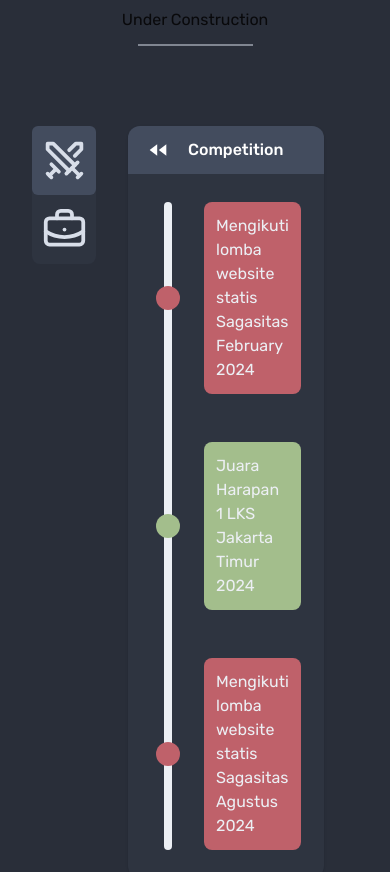
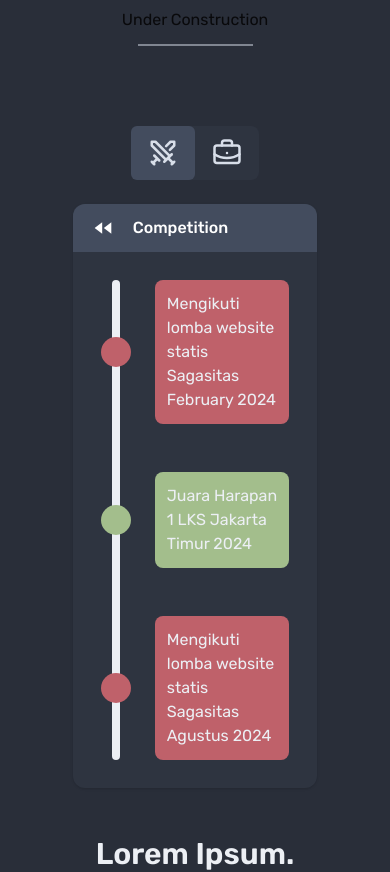
Before and after one commit to FagamBy/Portofolio, a Next.js app: page / in a window 390 px wide. Shown: the part 2080-2952 px from the top of the page. Built offline with nearby package versions, Linux system fonts and the light colour scheme.

Commit message:
fix: size content in experience section

```diff
--- a/components/sect/Experience.jsx
+++ b/components/sect/Experience.jsx
@@ -24,26 +24,26 @@ const Experience = () => {
             <Line />
           </div>
 
-          <div className="w-full flex sm:flex-row flex-col space-y-5 sm:space-y-0 justify-between items-center mt-20 mb-16 px-8 big:px-20 xl:px-36 xxl:px-40">
-            <Tabs defaultValue="competition" className="w-full">
-              <TabsList className="absolute bg-[#2e3440]">
+          <div className="w-full flex sm:flex-row flex-col space-y-12 sm:space-y-0 justify-between items-center mt-20 mb-16 px-8 big:px-20 xl:px-36 xxl:px-40">
+            <Tabs defaultValue="competition" className="w-full flex flex-col sm:flex-row items-center sm:items-start space-y-6 sm:space-y-0">
+              <TabsList className="sm:absolute bg-[#2e3440]">
                 <TabsTrigger value="competition">
-                  <Swords size={45} color="#d8dee9" />
+                  <Swords color="#d8dee9" className="w-[30px] h-[30px] sm:w-[45px] sm:h-[45px]" />
                 </TabsTrigger>
                 <TabsTrigger value="internship">
-                  <BriefcaseBusiness size={45} color="#d8dee9" />
+                  <BriefcaseBusiness color="#d8dee9" className="w-[30px] h-[30px] sm:w-[45px] sm:h-[45px]" />
                 </TabsTrigger>
               </TabsList>
-              <div className="ml-24">
+              <div className="ml-0 sm:ml-24 w-[75%]">
                 <TabsContent value="competition">
-                  <Card className="bg-[#2e3440] w-[85%]">
+                  <Card className="bg-[#2e3440]">
                     <div className="flex items-center space-x-5 py-3 pl-5 bg-[#434c5e] rounded-t-xl">
                       <Rewind fill="#fff" size={20} stroke="none" />
                       <h4 className="font-medium text-white">Competition</h4>
                     </div>
-                    <div className="w-full flex flex-col items-start p-7">
+                    <div className="w-full flex p-7">
                       <div className="relative flex flex-col gap-12">
-                        <div className="absolute z-0 h-full w-2 ml-[0.496rem] rounded-full bg-[#eceff4]"></div>
+                        <div className="absolute z-0 h-full w-2 ml-[0.68rem] rounded-full bg-[#eceff4]"></div>
                         {Expe.map((experience) => (
                           <div className="relative" key={experience.id}>
                             <TLcontainer>
--- a/components/ui/tabs.jsx
+++ b/components/ui/tabs.jsx
@@ -11,7 +11,7 @@ const TabsList = React.forwardRef(({ className, ...props }, ref) => (
   <TabsPrimitive.List
     ref={ref}
     className={cn(
-      "flex-col inline-flex h-auto w-16 items-center justify-center rounded-lg bg-muted text-muted-foreground mr-5",
+      "flex-row sm:flex-col inline-flex h-auto sm:w-16 w-full max-w-[8rem] ss:max-w-[10rem] items-center justify-center rounded-lg bg-muted text-muted-foreground mr-0 sm:mr-5",
       className
     )}
     {...props} />
```
